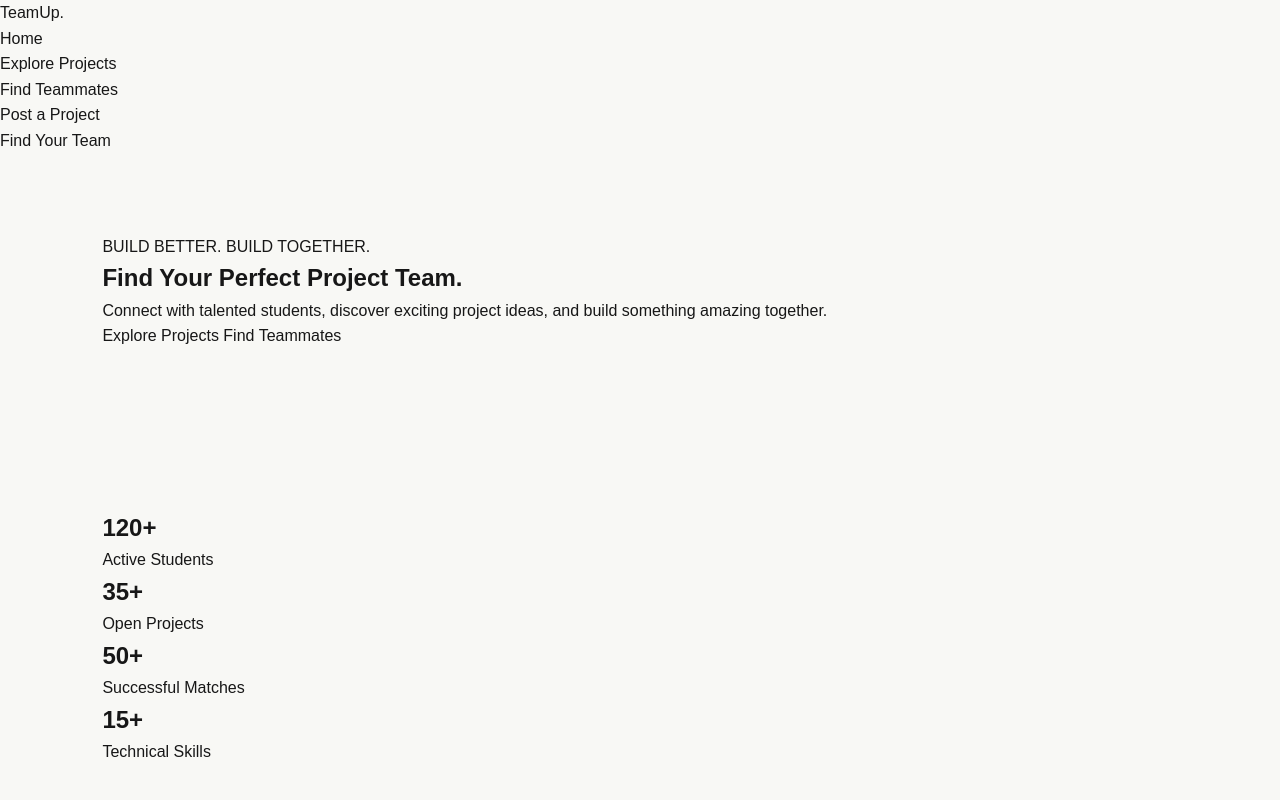
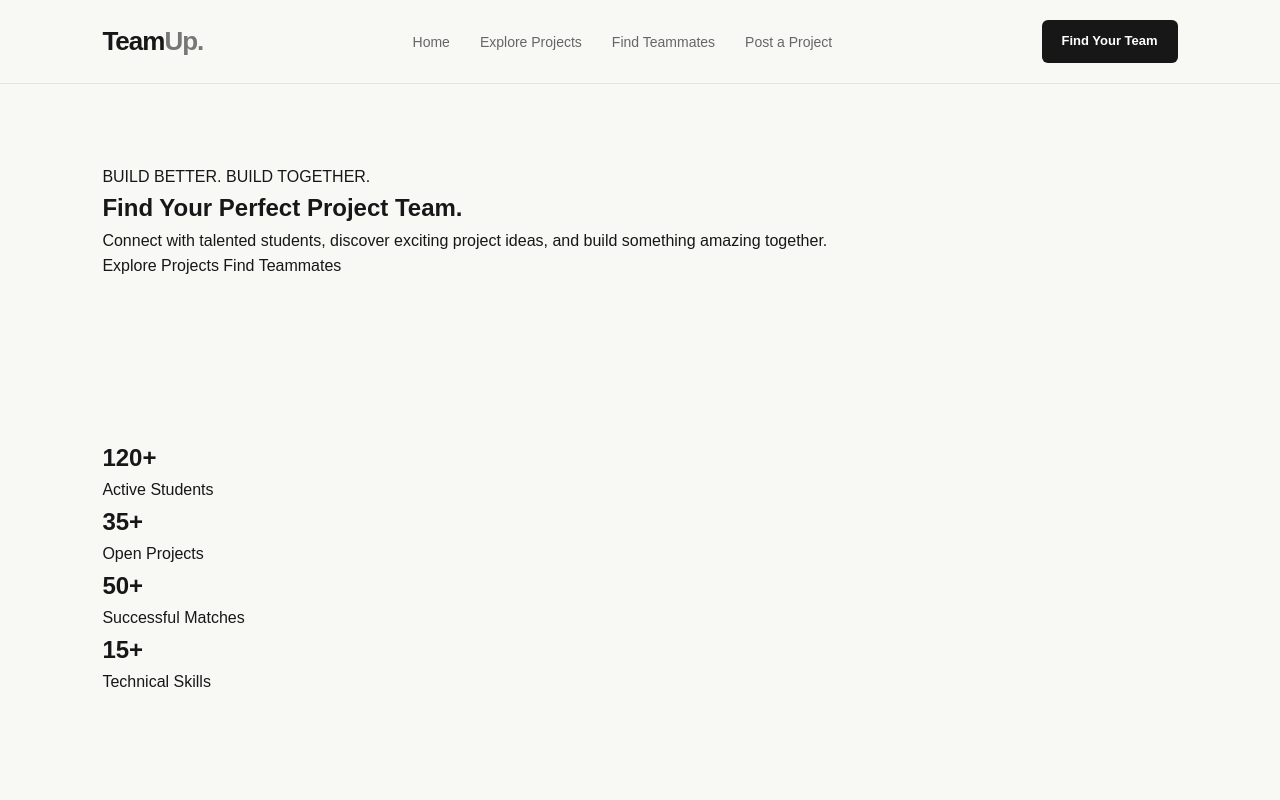
Before and after one commit to saket742966/TeamUp, a plain HTML site: page index.html in a window 1280 px wide. Shown: the top 800 px of the page. Drawn offline with Linux system fonts and the light colour scheme.

Commit message:
style: design navigation bar

```diff
--- a/style.css
+++ b/style.css
@@ -90,3 +90,70 @@ textarea {
     font-family: inherit;
     font-size: 14px;
 }
+
+
+
+/* ==============================
+   NAVIGATION BAR
+================================ */
+
+header {
+    width: 100%;
+    background-color: var(--background-color);
+    border-bottom: 1px solid var(--border-color);
+}
+
+.navbar {
+    display: flex;
+    justify-content: space-between;
+    align-items: center;
+    padding: 20px 8%;
+}
+
+/* Website Logo */
+
+.logo {
+    font-size: 26px;
+    font-weight: 800;
+    letter-spacing: -1px;
+}
+
+.logo span {
+    color: #777777;
+}
+
+/* Navigation Links */
+
+.nav-links {
+    display: flex;
+    align-items: center;
+    gap: 30px;
+    list-style: none;
+}
+
+.nav-links a {
+    font-size: 14px;
+    font-weight: 500;
+    color: var(--secondary-color);
+    transition: color 0.3s ease;
+}
+
+.nav-links a:hover {
+    color: var(--primary-color);
+}
+
+/* Navigation Button */
+
+.nav-button {
+    background-color: var(--primary-color);
+    color: var(--white-color);
+    padding: 11px 20px;
+    border-radius: 6px;
+    font-size: 13px;
+    font-weight: 600;
+    transition: background-color 0.3s ease;
+}
+
+.nav-button:hover {
+    background-color: #444444;
+}
```
